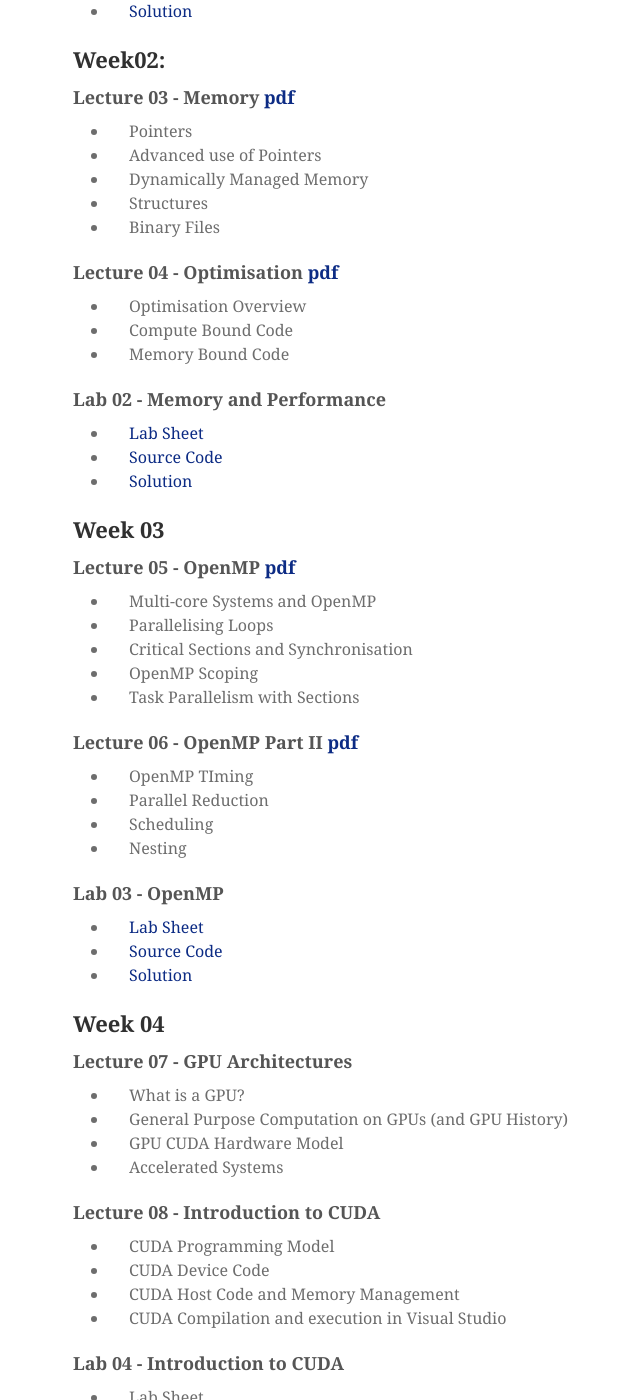
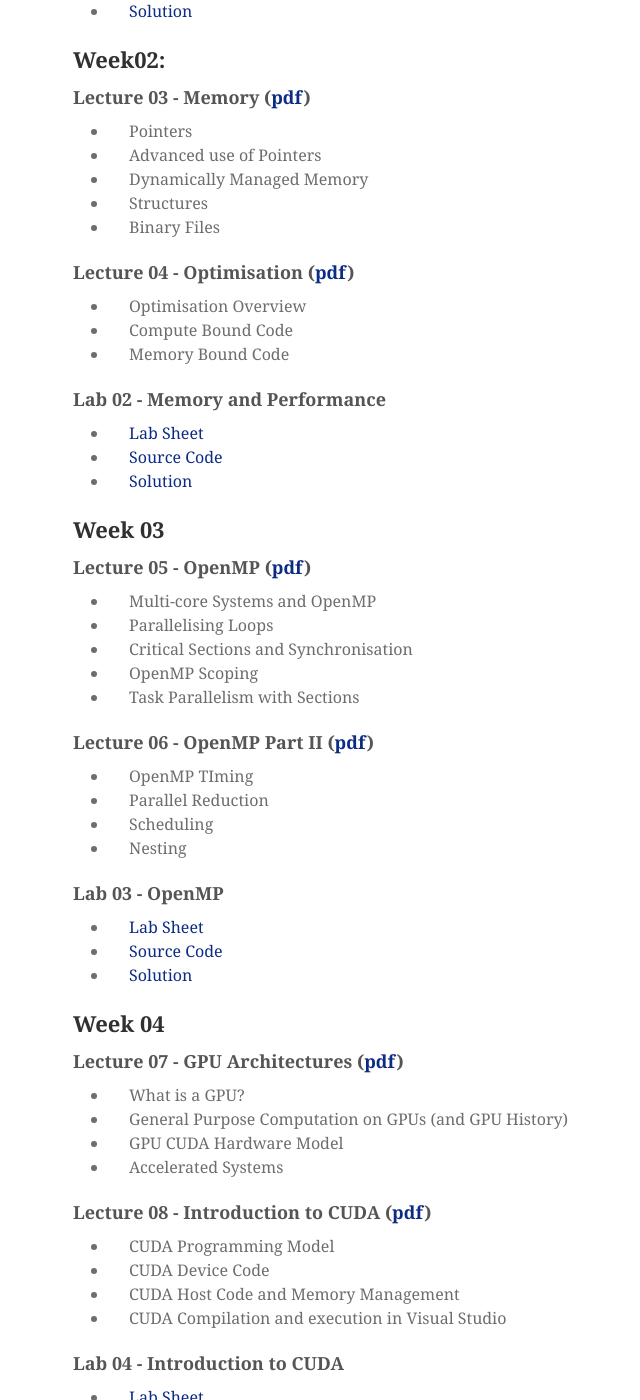
Before and after one commit to mondus/mondus.github.io, a Jekyll site: the page built from teaching/COM4521/index.md, in a window 1280 px wide and 1400 px high, scrolled down 3717 px. Shown: the whole window, without its empty margins (167-807 px from the left). Built offline with Jekyll 4.4.1, drawn with Linux system fonts in a browser that asks for light colours; nearby versions of some CDN libraries; some web fonts are replaced.

Commit message:
Update index.md

```diff
--- a/teaching/COM4521/index.md
+++ b/teaching/COM4521/index.md
@@ -104,7 +104,7 @@ A [Google group](https://groups.google.com/a/sheffield.ac.uk/d/forum/com4521-gro
 
 ## Week02:
 
-### Lecture 03 - Memory [pdf](https://drive.google.com/open?id=1gJGZvDRfFYVN1sFxXR-66QrL-lpdywEL)
+### Lecture 03 - Memory ([pdf](https://drive.google.com/open?id=1gJGZvDRfFYVN1sFxXR-66QrL-lpdywEL))
 
 * Pointers
 * Advanced use of Pointers
@@ -112,7 +112,7 @@ A [Google group](https://groups.google.com/a/sheffield.ac.uk/d/forum/com4521-gro
 * Structures
 * Binary Files
 
-### Lecture 04 - Optimisation [pdf](https://drive.google.com/open?id=11BGw2468XqRscLEPn9eT7jIh3aQ-VO74)
+### Lecture 04 - Optimisation ([pdf](https://drive.google.com/open?id=11BGw2468XqRscLEPn9eT7jIh3aQ-VO74))
 
 * Optimisation Overview
 * Compute Bound Code
@@ -126,7 +126,7 @@ A [Google group](https://groups.google.com/a/sheffield.ac.uk/d/forum/com4521-gro
 
 ## Week 03
 
-### Lecture 05 - OpenMP [pdf](https://drive.google.com/open?id=1Xw_NP923Go_VXUNFIOMVZB02AdL8r2IC)
+### Lecture 05 - OpenMP ([pdf](https://drive.google.com/open?id=1Xw_NP923Go_VXUNFIOMVZB02AdL8r2IC))
 
 * Multi-core Systems and OpenMP
 * Parallelising Loops
@@ -134,7 +134,7 @@ A [Google group](https://groups.google.com/a/sheffield.ac.uk/d/forum/com4521-gro
 * OpenMP Scoping
 * Task Parallelism with Sections
 
-### Lecture 06 - OpenMP Part II [pdf](https://drive.google.com/open?id=1sYG1xrjRNvSsvoXvycL6l4714mfWtkmq)
+### Lecture 06 - OpenMP Part II ([pdf](https://drive.google.com/open?id=1sYG1xrjRNvSsvoXvycL6l4714mfWtkmq))
 
 * OpenMP TIming
 * Parallel Reduction
@@ -149,14 +149,14 @@ A [Google group](https://groups.google.com/a/sheffield.ac.uk/d/forum/com4521-gro
 
 ## Week 04
 
-### Lecture 07 - GPU Architectures
+### Lecture 07 - GPU Architectures ([pdf](https://drive.google.com/open?id=1TJwdnBiYieouUMN32wsiruKLjn9PJoIM))
 
 * What is a GPU?
 * General Purpose Computation on GPUs (and GPU History)
 * GPU CUDA Hardware Model
 * Accelerated Systems
 
-### Lecture 08 - Introduction to CUDA
+### Lecture 08 - Introduction to CUDA ([pdf](https://drive.google.com/open?id=1yA8X9yuCMBGpjetIEI6JEhNpGE0704c4))
 
 * CUDA Programming Model
 * CUDA Device Code
@@ -165,8 +165,8 @@ A [Google group](https://groups.google.com/a/sheffield.ac.uk/d/forum/com4521-gro
 
 ### Lab 04 - Introduction to CUDA
 
-* Lab Sheet
-* Source Code
+* [Lab Sheet](https://drive.google.com/open?id=1Mr-K6IdOuzeckEDG3RjJ4qmaNO-Do3qK)
+* [Source Code](https://github.com/mondus/com4521/archive/Lab04_src.zip)
 * Solution
 
 
```
